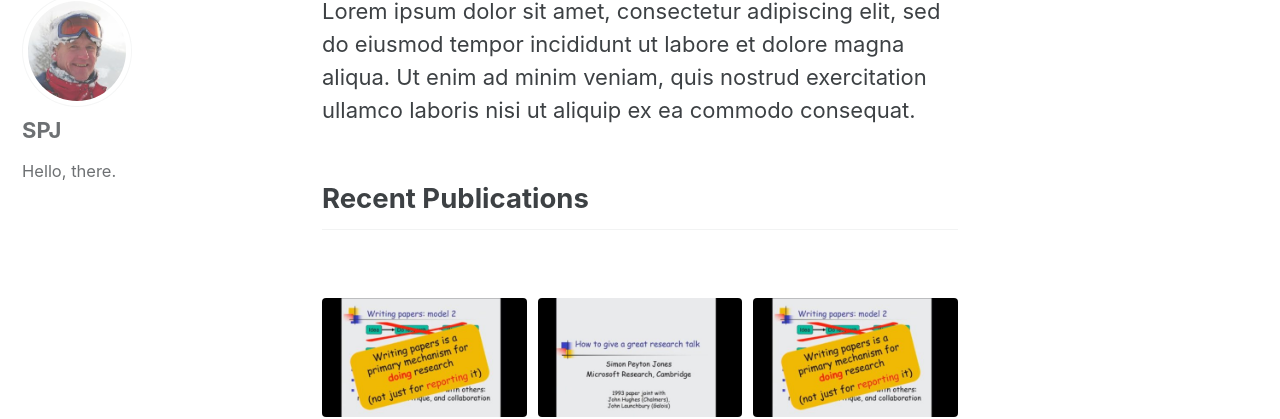
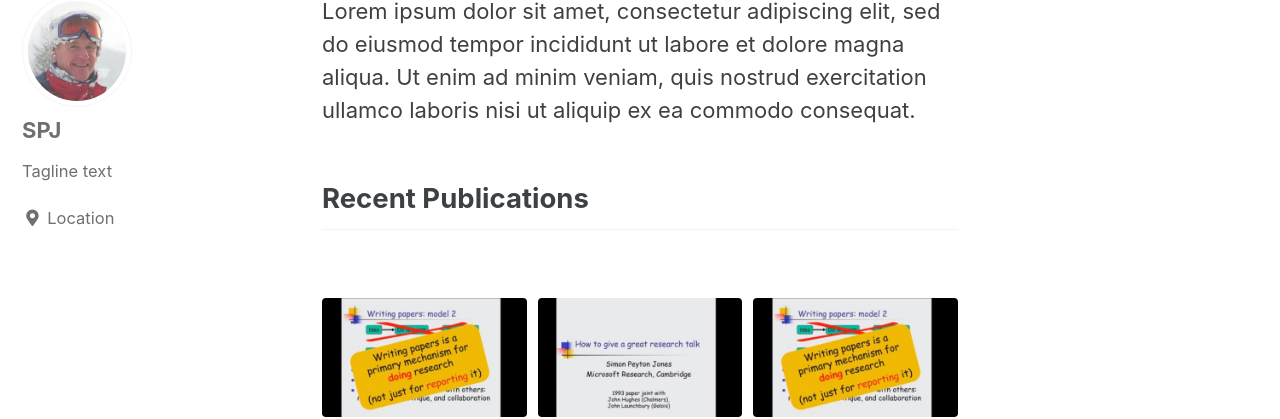
Before and after one commit to simonpj/www.peytonjones.org, a Jekyll site: the page built from index.md, in a window 1280 px wide. Shown: the part 382-801 px from the top of the page. Built offline with Jekyll 4.4.1, drawn with Linux system fonts in a browser that asks for light colours; cached includes are drawn as plain includes.

Commit message:
Update _config.yml

```diff
--- a/_config.yml
+++ b/_config.yml
@@ -104,7 +104,8 @@ analytics:
 author:
   name             : "SPJ"
   avatar           : "/assets/images/spj-snow.jpg"
-  bio              : "Hello, there."
+  bio              : "Tagline text"
+  location         : "Location"
   email            :
   links:
     - label: "Email"
```
